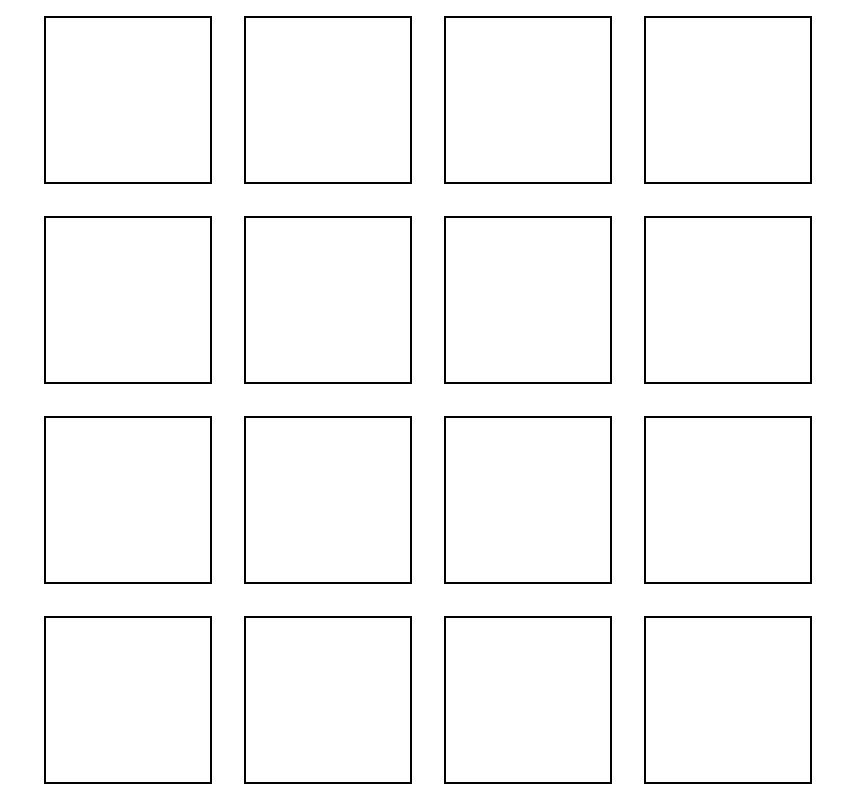
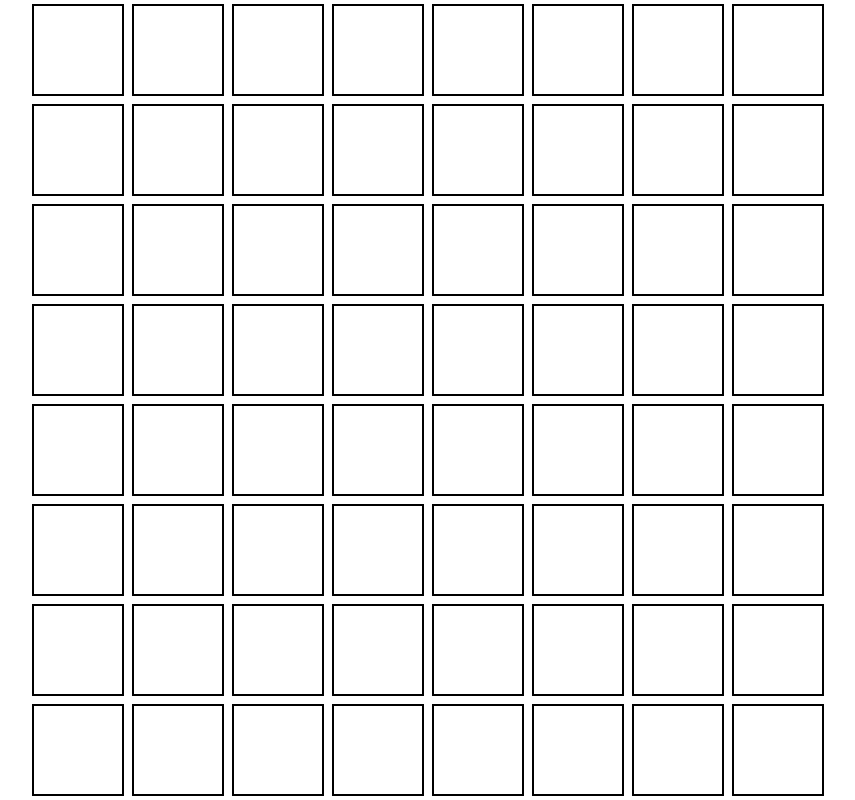
Before and after one commit to Telmo26/etch-a-sketch, a plain HTML site: page index.html in a window 1280 px wide. Shown: the whole page, without its empty margins (212-1067 px from the left). Drawn offline with Linux system fonts and the light colour scheme.

Commit message:
Implemented a grid size It is for now just a constant in the javascript code

```diff
--- a/script.js
+++ b/script.js
@@ -1,7 +1,30 @@
 const container = document.querySelector(".container")
 
-for (let i = 0 ; i < 16 ; i++) {
+let numberOfCells = 8;
+
+let border = 2 // Size of the border in pixels
+let margin = 4 // Size of the margin in pixels
+
+console.log(innerWidth, innerHeight)
+
+let height = (innerHeight - numberOfCells * 2 * border - numberOfCells * margin) / numberOfCells
+let width = (innerWidth - numberOfCells * 2 * border - numberOfCells * margin) / numberOfCells
+console.log(width, height)
+
+let sizePercentage = Math.round(Math.min(width, height) / Math.min(innerWidth, innerHeight) * 100)
+let size = Math.min(width, height)
+console.log(size)
+
+console.log(Math.min(innerHeight, innerWidth) - numberOfCells * size );
+
+for (let i = 0 ; i < numberOfCells**2 ; i++) {
     const div = document.createElement("div");
     div.classList.toggle("child");
+    div.addEventListener("mouseover", () => {
+        div.style.backgroundColor = "red";
+    })
+    // div.style.flexBasis = `${sizePercentage}%`;
+    div.style.height = `${size}px`
+    div.style.width = `${size}px`
     container.appendChild(div);
 }
--- a/styles.css
+++ b/styles.css
@@ -7,13 +7,13 @@
 .container {
     display: flex;
     flex-wrap: wrap;
+    align-content: start;
     height: min(100vh, 100vw);
     width: min(100vh, 100vw);
     margin: auto;
 }
 
 .child {
-    margin: 2%;
+    margin: 4px;
     border: 2px solid black;
-    flex: 1 1 20%;
 }
```
